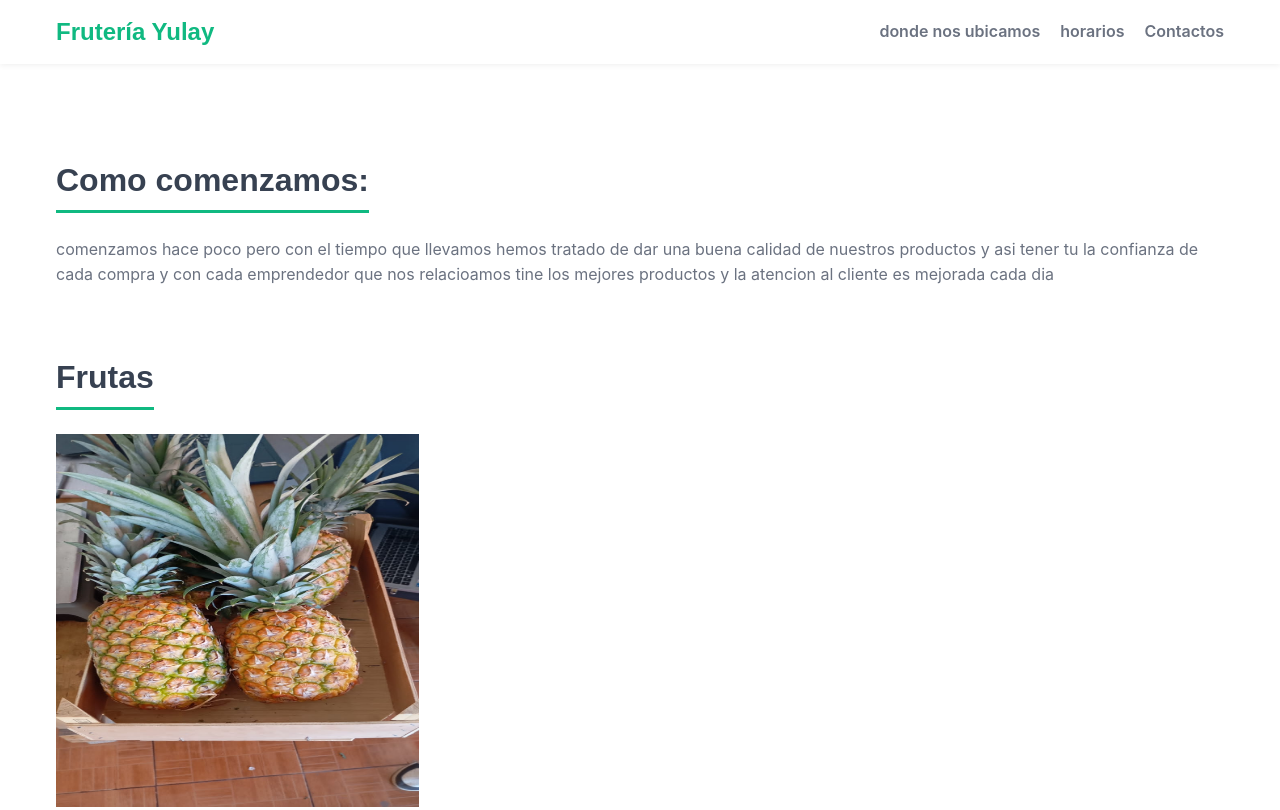
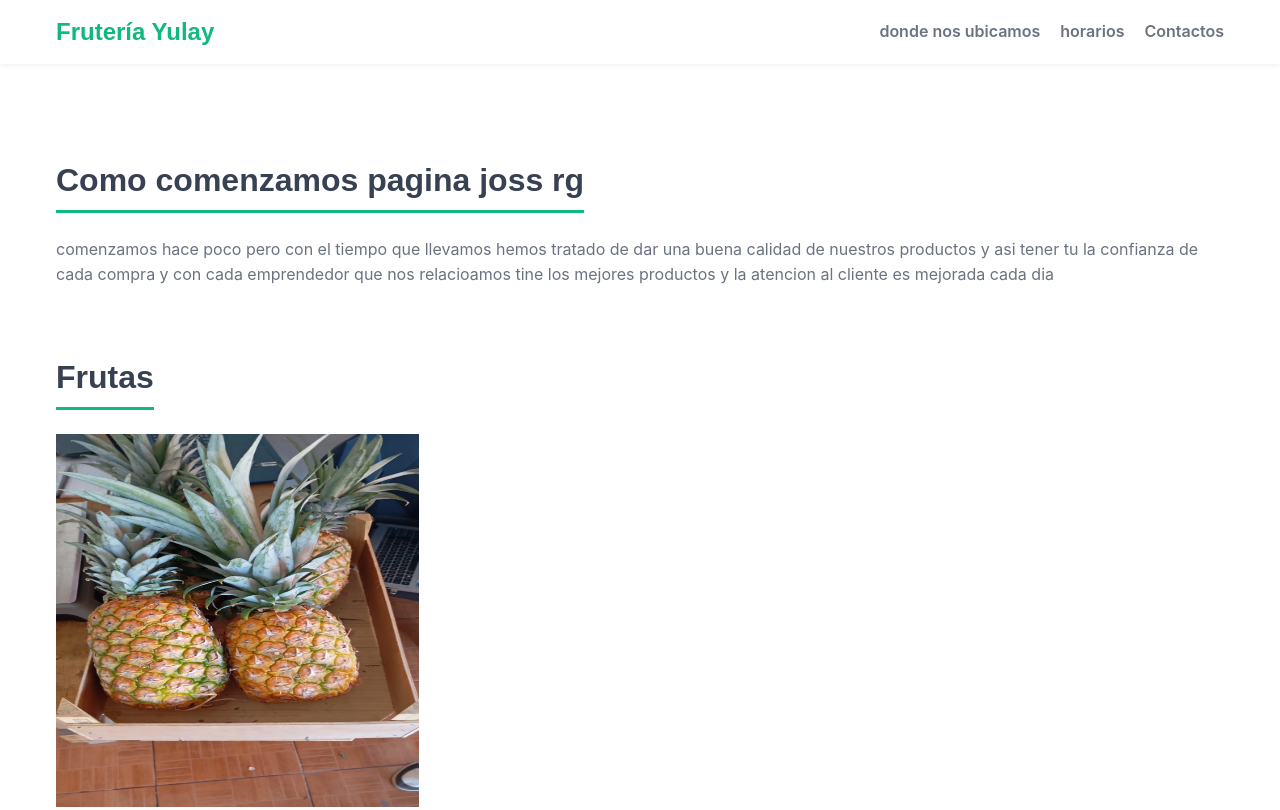
Before and after one commit to daniela-22354/fruteria-yulay, a plain HTML site: page index.html in a window 1280 px wide. Shown: the top 810 px of the page. Drawn offline with Linux system fonts and the light colour scheme.

Commit message:
Add files via upload

```diff
--- a/index.html
+++ b/index.html
@@ -3,7 +3,7 @@
 <head>
 <meta charset="UTF-8" />
 <meta />
-	<title>Frutería Yulay</title>
+	<title>Frutería Yulay </title>
 <style>
   :root {
     --color-bg: #ffffff;
@@ -206,7 +206,7 @@
 </header>
 <main>
   <section>
-	  <h2> Como comenzamos:</h2>
+	  <h2> Como comenzamos pagina joss rg</h2>
     <p>comenzamos hace poco pero con el tiempo que llevamos hemos tratado de dar una buena calidad de nuestros productos y asi tener tu la confianza de cada compra y con cada emprendedor que nos relacioamos tine los mejores productos y la atencion al cliente es mejorada cada dia </p>
   </section>
 
```
